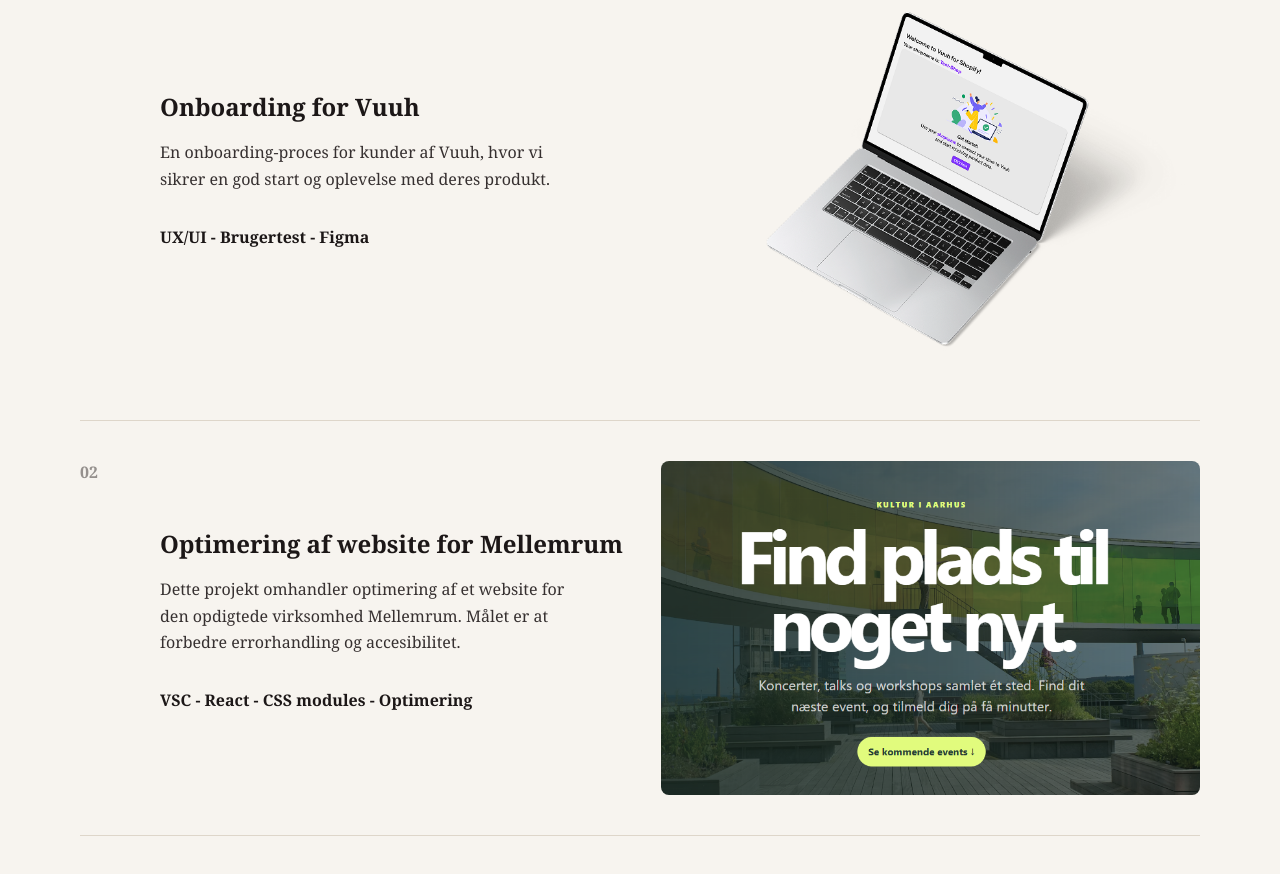
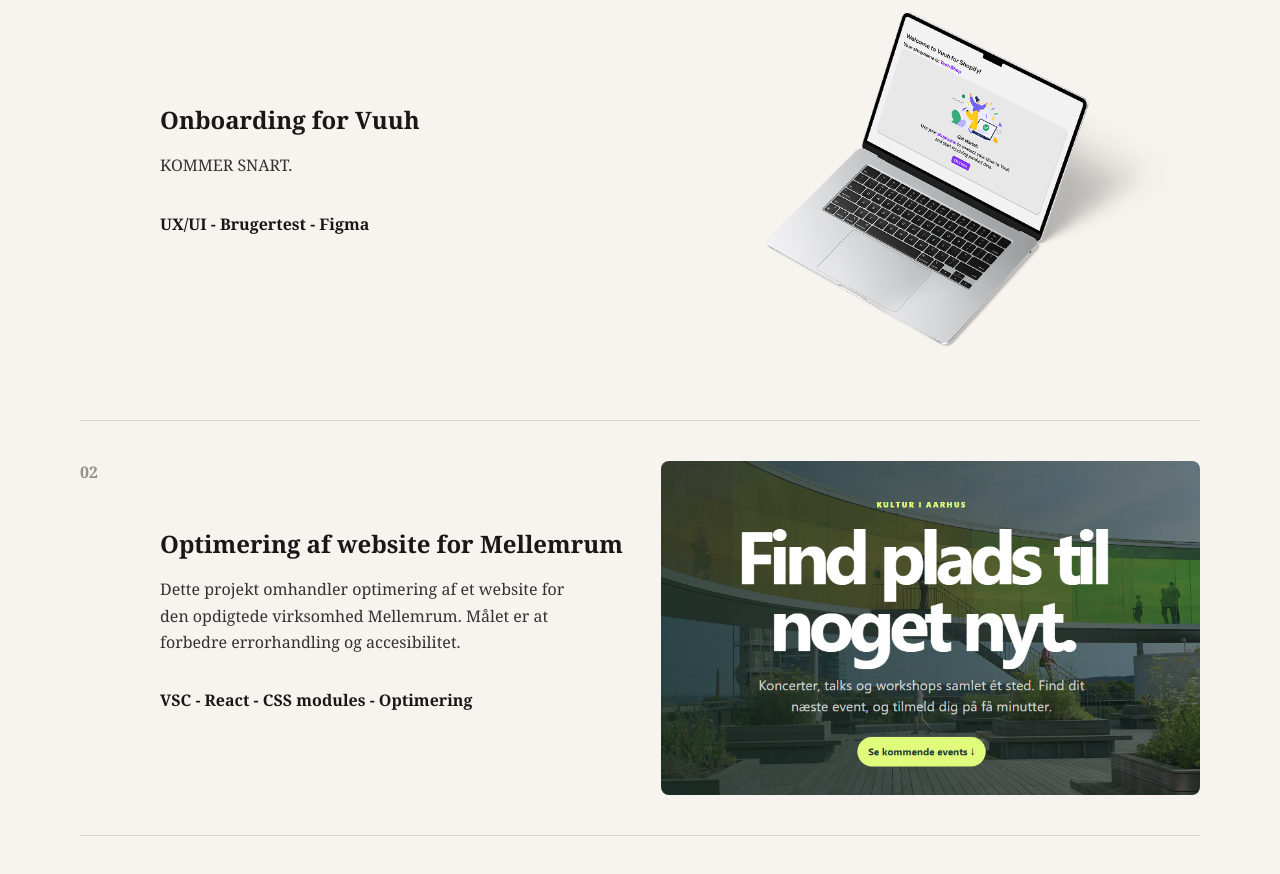
Before and after one commit to Line-jpg/line-jpg.github.io, a React (Vite) app: page / in a window 1280 px wide. Shown: the part 1040-1914 px from the top of the page. Built offline with nearby package versions, Linux system fonts and the light colour scheme; a web font is replaced by a local one.

Commit message:
mellemrum tilføjet

```diff
--- a/src/data/projects.js
+++ b/src/data/projects.js
@@ -4,8 +4,7 @@ const projects = [
     title: "Onboarding for Vuuh",
     year: "2026",
     summary: "En onboarding-proces for kunder af Vuuh.",
-    description:
-      "En onboarding-proces for kunder af Vuuh, hvor vi sikrer en god start og oplevelse med deres produkt.",
+    description: "KOMMER SNART.",
     heading1: "",
     text1: "",
     image1: "",
@@ -20,16 +19,7 @@ const projects = [
     image4: "",
     tags: ["UX/UI", "Brugertest", "Figma"],
     image: `${import.meta.env.BASE_URL}vuuhMockUp.png`,
-    links: [
-      {
-        label: "Live site",
-        href: "https://line-jpg.github.io/lillero-webapp/",
-      },
-      {
-        label: "GitHub repo",
-        href: "https://github.com/Line-jpg/lillero-webapp",
-      },
-    ],
+    links: [],
   },
   {
     slug: "Mellemrum",
@@ -39,14 +29,17 @@ const projects = [
       "Et projektkort, som du kan kopiere og ændre til dit eget projekt.",
     description:
       "Dette projekt omhandler optimering af et website for den opdigtede virksomhed Mellemrum. Målet er at forbedre errorhandling og accesibilitet.",
-    heading1: "",
-    text1: "",
+    heading1: "Errorhandling",
+    text1:
+      "Vi har implementeret en robust errorhandling, der sikrer, at brugere får en god oplevelse, selv når der opstår fejl.",
     image1: `${import.meta.env.BASE_URL}errorHandling.png`,
-    heading2: "",
-    text2: "",
+    heading2: "Loading states",
+    text2:
+      "Tilføjelse af loading states for at give brugerne feedback under indlæsning.",
     image2: `${import.meta.env.BASE_URL}skeletonMellemrum.png`,
-    heading3: "",
-    text3: "",
+    heading3: "Supabase integration",
+    text3:
+      "Optimeret Supabase for at kunne holde styr på data, og sikre en robust og skalérbar database.",
     image3: "",
     heading4: "",
     text4: "",
@@ -57,6 +50,10 @@ const projects = [
       {
         label: "Live site",
         href: "https://line-jpg.github.io/mellemrum/",
+      },
+      {
+        label: "GitHub repo",
+        href: "https://github.com/Line-jpg/mellemrum",
       },
     ],
   },
```
